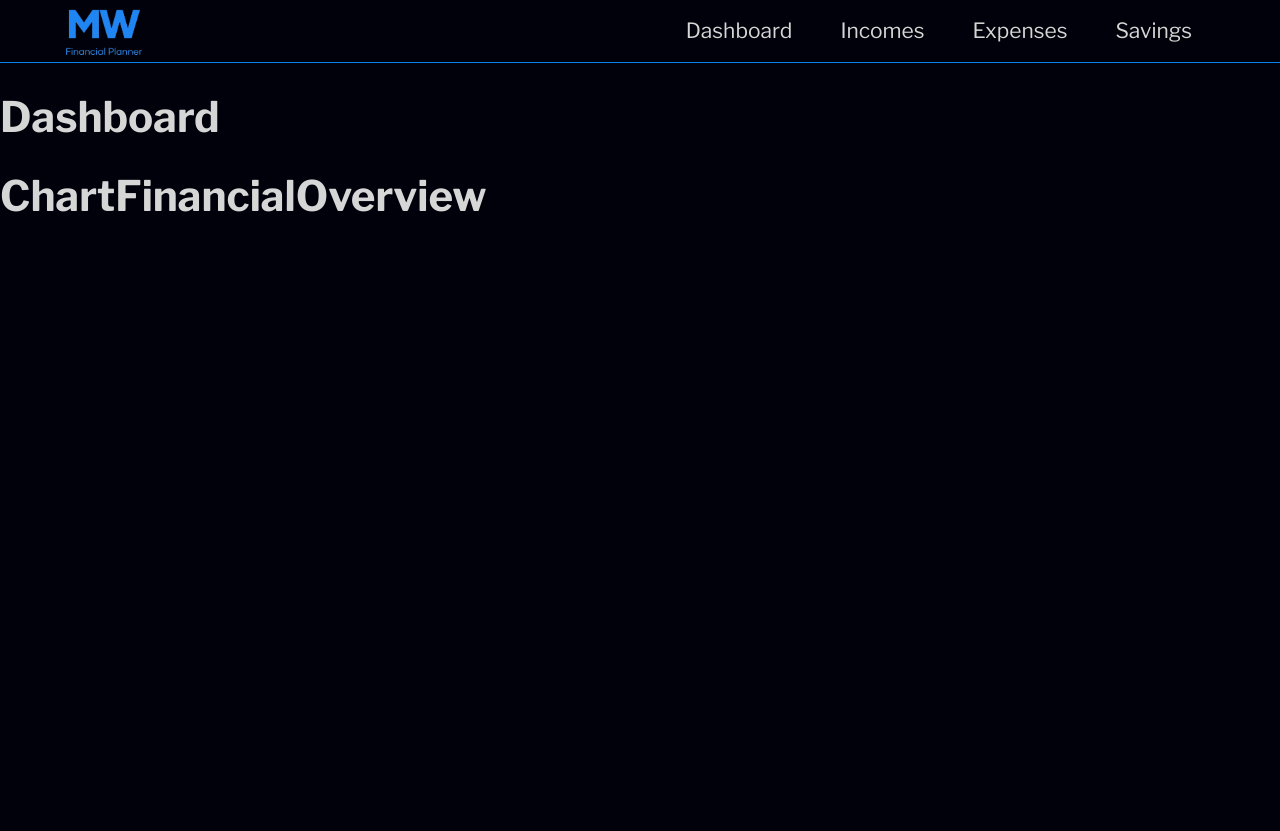
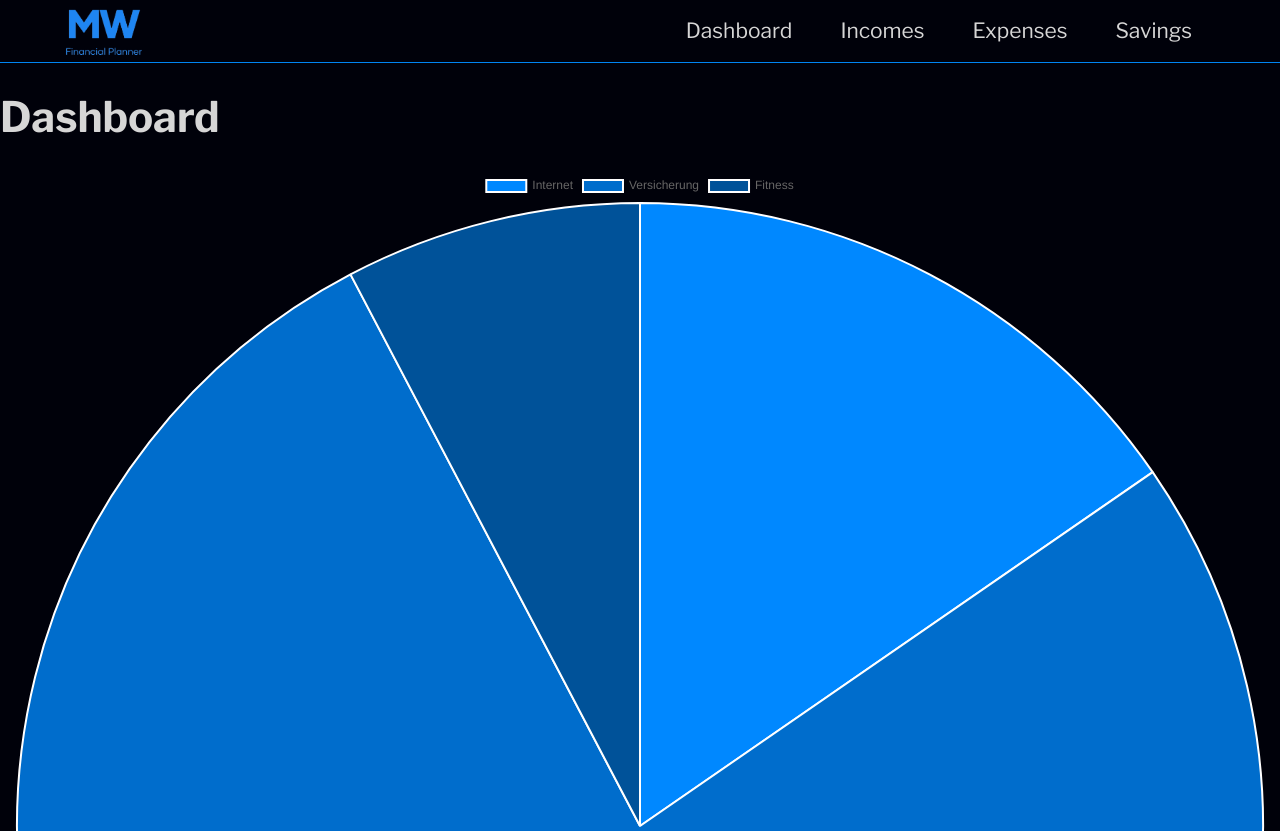
Before and after one commit to MatzeW95/financial-planner, a React (Create React App) app in the folder finacial-planner/: page / in a window 1280 px wide. Shown: the top 831 px of the page. Before the commit the page ends 800 px from the top, so only its background shows below. Built offline with nearby package versions, Linux system fonts and the light colour scheme.

Commit message:
deleted headline

```diff
--- a/finacial-planner/src/components/ChartFinancialOverview.js
+++ b/finacial-planner/src/components/ChartFinancialOverview.js
@@ -1,5 +1,19 @@
+import 'chart.js/auto';
+
+import ChartExpensesAll from "./ChartExpensesAll";
+import ChartIncomesAll from "./ChartIncomesAll";
+import ChartSavingsAll from "./ChartSavingsAll";
+
 const ChartFinancialOverview = () => {
-    return <h1>ChartFinancialOverview</h1>;
-  };
+  return(
+    <>
+      <div className='OverviewContainer'>
+        <ChartExpensesAll/>
+        <ChartIncomesAll/>
+        <ChartSavingsAll/>
+      </div>
+    </>
+  );
+};
 
-  export default ChartFinancialOverview;
+export default ChartFinancialOverview;
```
